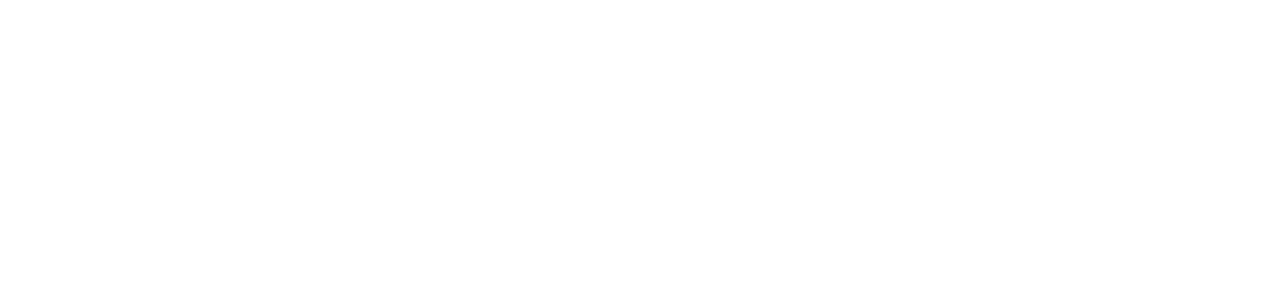
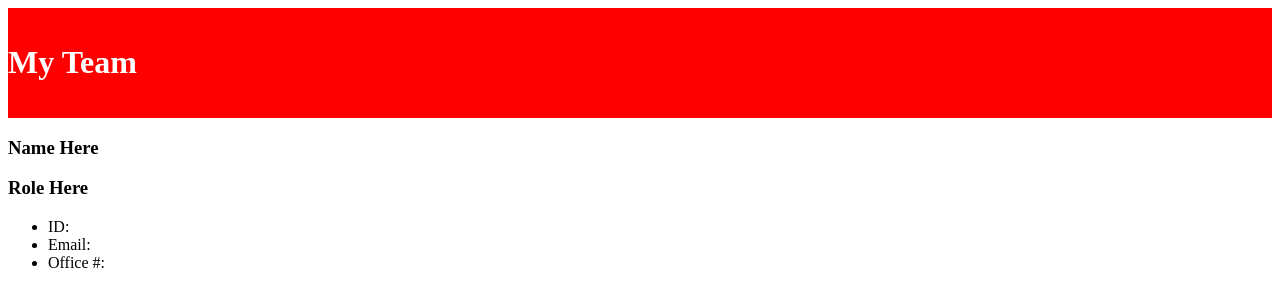
Before and after one commit to Nodnarbrones/Team-Profile-Generator, a website: page dist/index.html in a window 1280 px wide. Drawn offline with Linux system fonts and the light colour scheme.

Commit message:
added front boilerplate front end in dist folder

```diff
--- a/dist/index.html
+++ b/dist/index.html
@@ -8,6 +8,23 @@
     <link rel="stylesheet" href="style.css">
   </head>
   <body>
-
+    <header>
+      <h1>My Team</h1>
+    </header>
+    <div id="container">
+      <div class="Employee">
+        <div class="Top">
+          <h3 class="name">Name Here</h3>
+          <h3 class="role">Role Here</h3>
+        </div>
+        <div class="info">
+          <ul>
+            <li class="id">ID: </li>
+            <li class="email">Email: </li>
+            <li class="Office">Office #: </li>
+          </ul>
+        </div>
+      </div>
+    </div>
   </body>
 </html>
--- a/dist/style.css
+++ b/dist/style.css
@@ -0,0 +1,11 @@
+
+header {
+    display: flex;
+    flex-wrap: wrap;
+    flex-direction: row;
+    justify-content: space-between;
+    align-items: center;
+    padding: 15px 6% 15px 0;
+    background-color: red;
+    color: #fff;
+}
```
